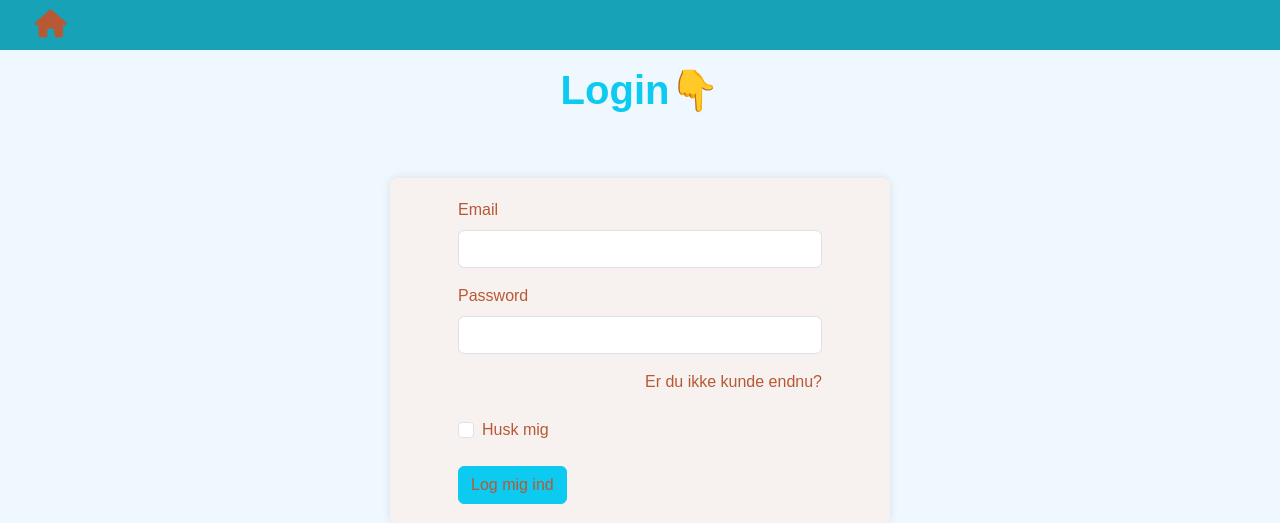
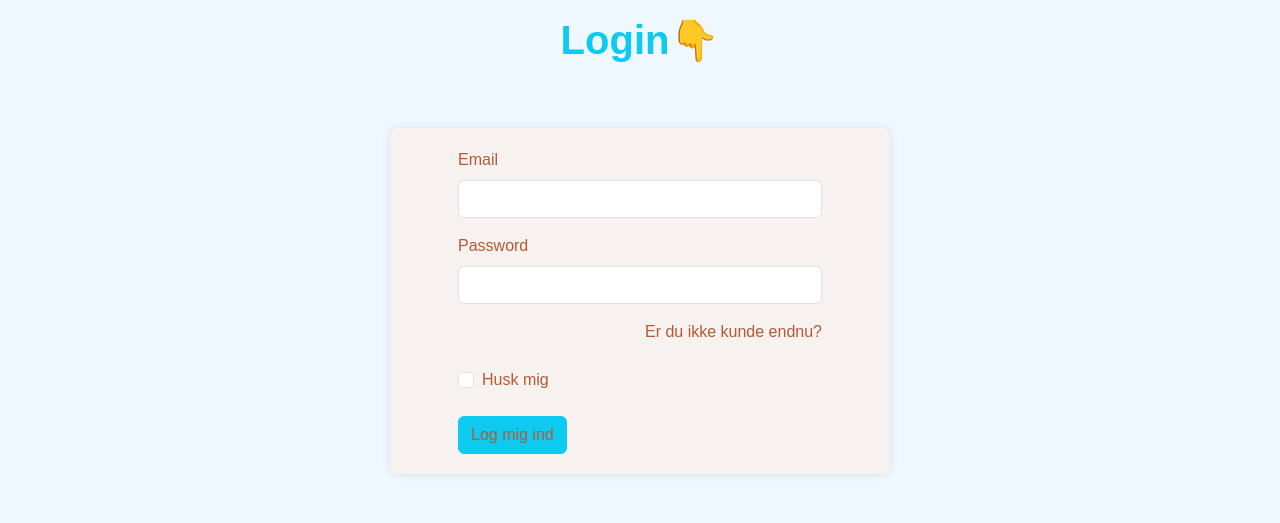
Before and after one commit to CemAkayT/FinalProject-Copy, a Flask app: page /login in a window 1280 px wide. Shown: the top 523 px of the page. Run offline with Flask 3, Linux system fonts and the light colour scheme; some libraries are stand-ins or nearby versions.

Commit message:
undone changes

```diff
--- a/static/css/login.css
+++ b/static/css/login.css
@@ -78,16 +78,3 @@ button.mx-5 {
 button.btn-info:hover {
   color: rgb(4, 65, 4);
 }
-i.fa-2x {
-  font-size: 1.75rem;
-  color: #b75934; ;
-
-}
-.loginnav{
-  background-color: #17a2b8;
-  padding-right: 15px;
-  padding-left: 35px;
-  height: 50px;
-  display: flex;
-  align-items: center;
-}
--- a/templates/login.html
+++ b/templates/login.html
@@ -17,12 +17,6 @@
     ></script>
   </head>
   <body>
-    <div class="container-fluid loginnav">
-      <a href="{{url_for('home')}}">
-        <i class="fa-solid fa-house fa-2x">
-        </i>
-      </a>
-    </div>
 
     <div class="container">
       <h1 class="text-center text-wrap py-3 mb-5 text-info">Login👇</h1>
```
